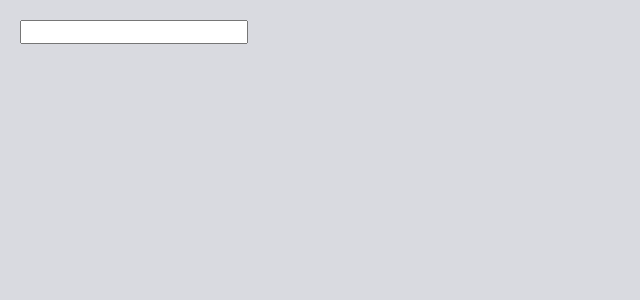
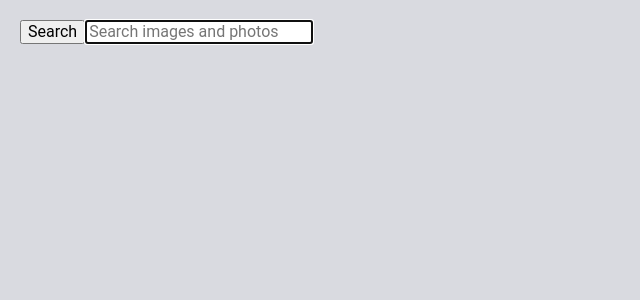
Before and after one commit to heorhii-aksiuk/goit-react-hw-03-image-finder, a React (Create React App) app: page / in a window 1280 px wide. Shown: the top 300 px of the page, without its empty margins (0-640 px from the left). Built offline with nearby package versions, Linux system fonts and the light colour scheme.

Commit message:
Searchbar component done

```diff
--- a/src/App.js
+++ b/src/App.js
@@ -6,14 +6,14 @@ class App extends Component {
     searchValue: '',
   };
 
-  handleOnChange = e => {
-    this.setState({ searchValue: e.target.value });
+  handleSubmit = searchValue => {
+    this.setState({ searchValue });
   };
 
   render() {
     return (
       <>
-        <Searchbar onChange={this.handleOnChange} />
+        <Searchbar onSubmitGet={this.handleSubmit} />
       </>
     );
   }
--- a/src/components/Searchbar/Searchbar.js
+++ b/src/components/Searchbar/Searchbar.js
@@ -1,11 +1,37 @@
 import React, { Component } from 'react';
 
 class Searchbar extends Component {
+  state = {
+    value: '',
+  };
+
+  handleChange = ({ target }) => {
+    this.setState({ value: target.value });
+  };
+
+  handleSubmit = e => {
+    e.preventDefault();
+    const { onSubmitGet } = this.props;
+    const { value } = this.state;
+    onSubmitGet(value);
+  };
+
   render() {
-    const { onChange } = this.props;
     return (
-      <header>
-        <input onChange={onChange}></input>
+      <header className="searchbar">
+        <form className="form" onSubmit={this.handleSubmit}>
+          <button type="submit" className="button">
+            <span className="button-label">Search</span>
+          </button>
+          <input
+            onChange={this.handleChange}
+            className="input"
+            type="text"
+            autoComplete="off"
+            autoFocus
+            placeholder="Search images and photos"
+          />
+        </form>
       </header>
     );
   }
```
